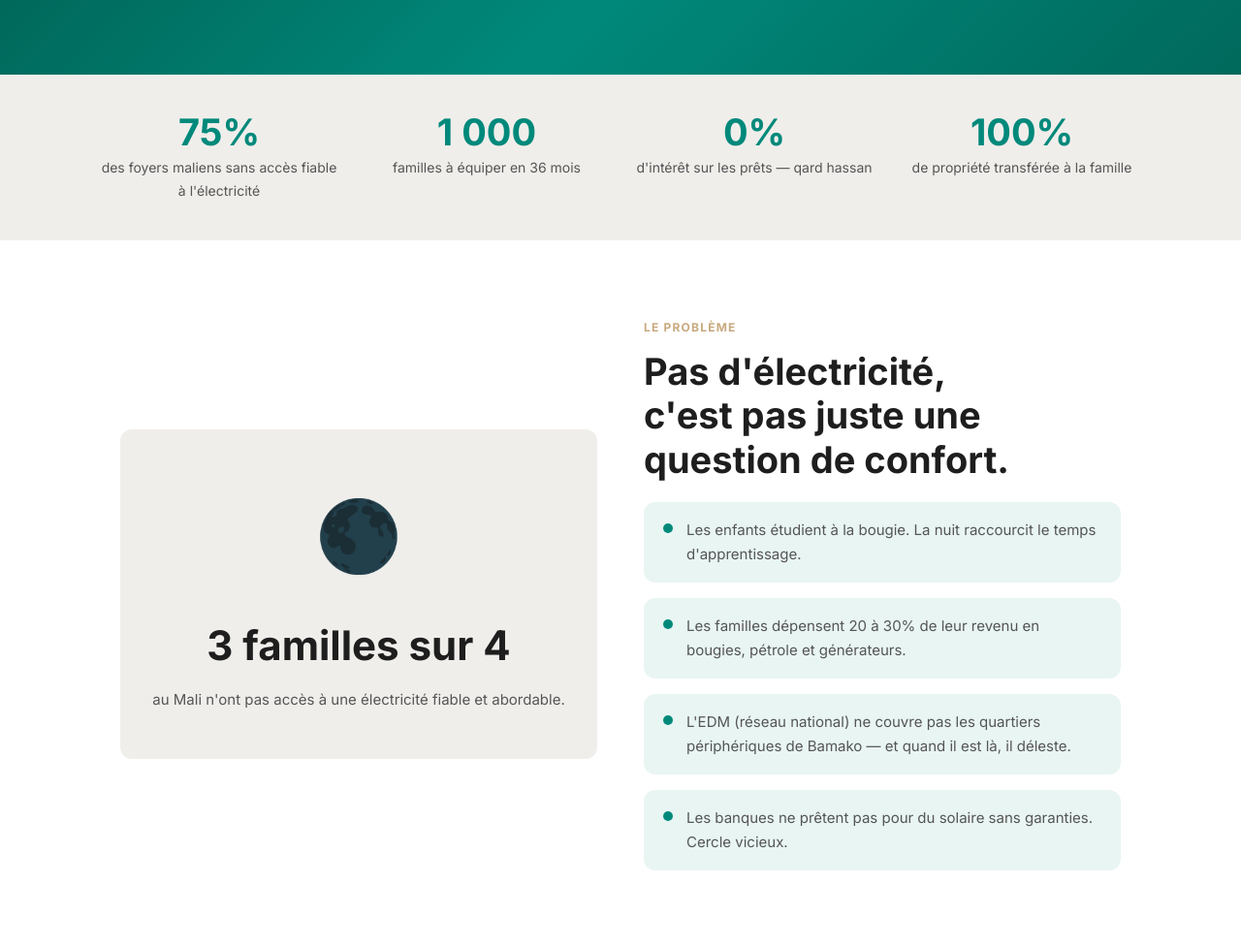
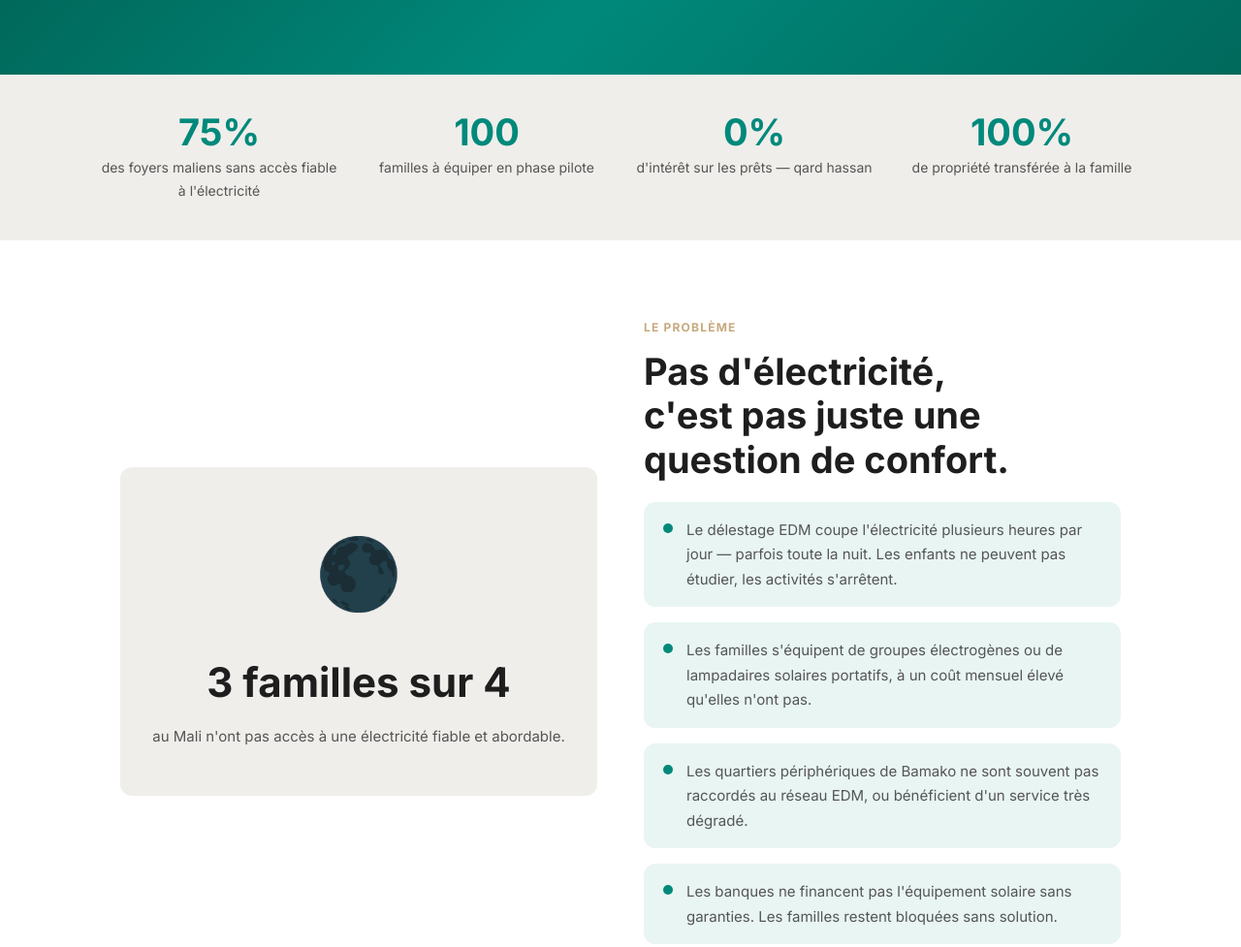
Before and after one commit to IbrahimApp/noor-mali, a plain HTML site: page index.html in a window 1280 px wide. Shown: the part 577-1554 px from the top of the page at 97% size. Drawn offline with Linux system fonts and the light colour scheme.

Commit message:
Add files via upload

```diff
--- a/index.html
+++ b/index.html
@@ -365,8 +365,8 @@
         <div class="stat-label">des foyers maliens sans accès fiable à l'électricité</div>
       </div>
       <div class="stat-item">
-        <div class="stat-num">1 000</div>
-        <div class="stat-label">familles à équiper en 36 mois</div>
+        <div class="stat-num">100</div>
+        <div class="stat-label">familles à équiper en phase pilote</div>
       </div>
       <div class="stat-item">
         <div class="stat-num">0%</div>
@@ -392,10 +392,10 @@
           <div class="section-label">Le problème</div>
           <h2>Pas d'électricité,<br/>c'est pas juste une<br/>question de confort.</h2>
           <ul class="prob-list">
-            <li><div class="dot"></div><p>Les enfants étudient à la bougie. La nuit raccourcit le temps d'apprentissage.</p></li>
-            <li><div class="dot"></div><p>Les familles dépensent 20 à 30% de leur revenu en bougies, pétrole et générateurs.</p></li>
-            <li><div class="dot"></div><p>L'EDM (réseau national) ne couvre pas les quartiers périphériques de Bamako — et quand il est là, il déleste.</p></li>
-            <li><div class="dot"></div><p>Les banques ne prêtent pas pour du solaire sans garanties. Cercle vicieux.</p></li>
+            <li><div class="dot"></div><p>Le délestage EDM coupe l'électricité plusieurs heures par jour — parfois toute la nuit. Les enfants ne peuvent pas étudier, les activités s'arrêtent.</p></li>
+            <li><div class="dot"></div><p>Les familles s'équipent de groupes électrogènes ou de lampadaires solaires portatifs, à un coût mensuel élevé qu'elles n'ont pas.</p></li>
+            <li><div class="dot"></div><p>Les quartiers périphériques de Bamako ne sont souvent pas raccordés au réseau EDM, ou bénéficient d'un service très dégradé.</p></li>
+            <li><div class="dot"></div><p>Les banques ne financent pas l'équipement solaire sans garanties. Les familles restent bloquées sans solution.</p></li>
           </ul>
         </div>
       </div>
```
